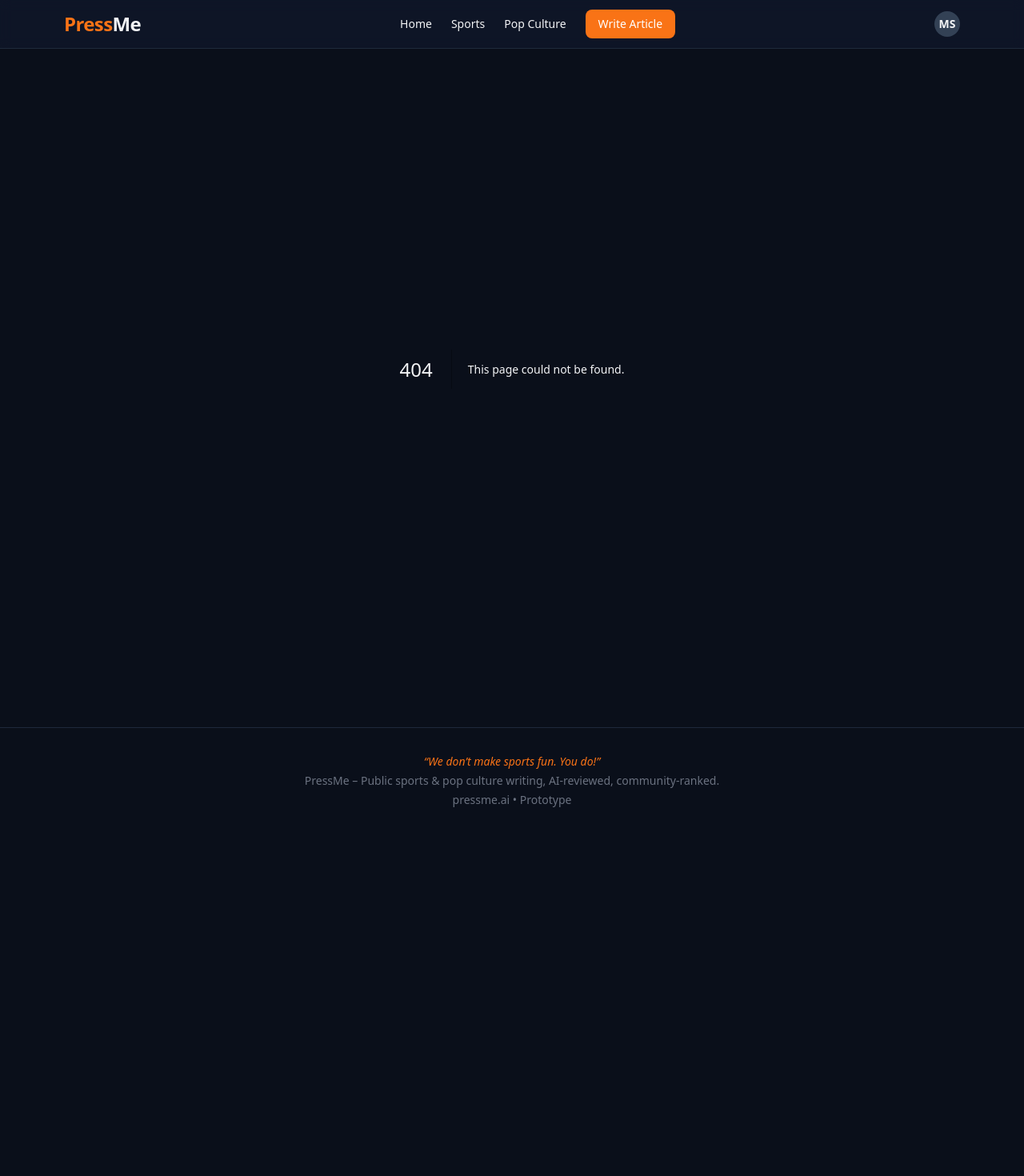
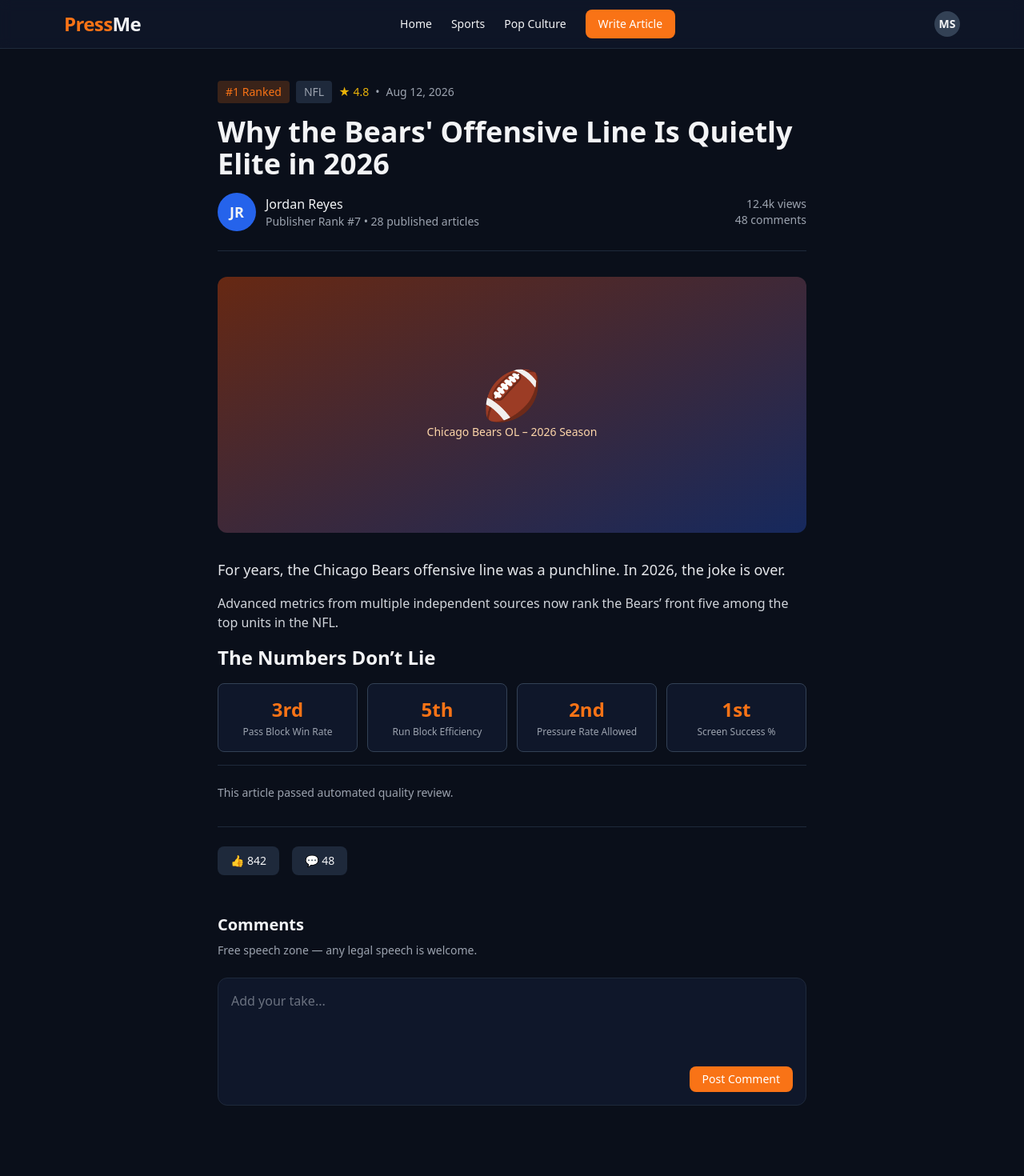
Before and after one commit to sheado44/-4, a Next.js app: page /article/1 in a window 1280 px wide. Before the commit this address had no page. Shown: the top 1470 px of the page at 80% size. Before the commit the page ends 1042 px from the top, so only its background shows below. Built offline with nearby package versions, Linux system fonts and the light colour scheme.

Commit message:
Add ArticlePage component for displaying articles

```diff
--- /dev/null
+++ b/src/app/article/[id]/page.tsx
@@ -0,0 +1,112 @@
+import Link from "next/link";
+
+export default async function ArticlePage({
+  params,
+}: {
+  params: Promise<{ id: string }>;
+}) {
+  const { id } = await params;
+
+  return (
+    <main className="max-w-3xl mx-auto px-4 py-10">
+      <div className="flex flex-wrap items-center gap-2 text-sm text-gray-400 mb-4">
+        <span className="bg-forge-accent/20 text-forge-accent px-2.5 py-1 rounded font-medium">
+          #1 Ranked
+        </span>
+        <span className="bg-forge-800 px-2.5 py-1 rounded">NFL</span>
+        <span className="text-yellow-500">★ 4.8</span>
+        <span>•</span>
+        <span>Aug 12, 2026</span>
+      </div>
+
+      <h1 className="text-3xl md:text-4xl font-bold leading-tight mb-4">
+        Why the Bears&apos; Offensive Line Is Quietly Elite in 2026
+      </h1>
+
+      <div className="flex items-center justify-between mb-8 pb-6 border-b border-forge-800">
+        <Link href="/profile" className="flex items-center gap-3 group">
+          <div className="w-12 h-12 rounded-full bg-blue-600 flex items-center justify-center font-bold text-lg">
+            JR
+          </div>
+          <div>
+            <div className="font-medium group-hover:text-forge-accent transition">
+              Jordan Reyes
+            </div>
+            <div className="text-sm text-gray-400">
+              Publisher Rank #7 • 28 published articles
+            </div>
+          </div>
+        </Link>
+        <div className="text-sm text-gray-400 text-right">
+          <div>12.4k views</div>
+          <div>48 comments</div>
+        </div>
+      </div>
+
+      <div className="w-full h-64 md:h-80 rounded-xl bg-gradient-to-br from-orange-700/50 to-blue-900/60 mb-8 flex items-center justify-center">
+        <div className="text-center">
+          <div className="text-6xl mb-2">🏈</div>
+          <div className="text-sm text-orange-200 font-medium">
+            Chicago Bears OL – 2026 Season
+          </div>
+        </div>
+      </div>
+
+      <div className="prose prose-invert max-w-none space-y-4">
+        <p className="text-lg text-gray-200">
+          For years, the Chicago Bears offensive line was a punchline. In 2026, the joke is over.
+        </p>
+        <p className="text-gray-300">
+          Advanced metrics from multiple independent sources now rank the Bears’ front five among the top units in the NFL.
+        </p>
+
+        <h2 className="text-2xl font-bold mt-8 mb-3">The Numbers Don’t Lie</h2>
+
+        <div className="grid grid-cols-2 md:grid-cols-4 gap-3 my-6">
+          {[
+            { value: "3rd", label: "Pass Block Win Rate" },
+            { value: "5th", label: "Run Block Efficiency" },
+            { value: "2nd", label: "Pressure Rate Allowed" },
+            { value: "1st", label: "Screen Success %" },
+          ].map((stat) => (
+            <div key={stat.label} className="bg-forge-900 border border-forge-700 rounded-lg p-4 text-center">
+              <div className="text-2xl font-bold text-forge-accent">{stat.value}</div>
+              <div className="text-xs text-gray-400 mt-1">{stat.label}</div>
+            </div>
+          ))}
+        </div>
+
+        <p className="text-gray-400 text-sm mt-10 pt-6 border-t border-forge-800">
+          This article passed automated quality review.
+        </p>
+      </div>
+
+      <div className="flex items-center gap-4 mt-8 pt-6 border-t border-forge-800">
+        <button className="flex items-center gap-2 px-4 py-2 bg-forge-800 hover:bg-forge-700 rounded-lg text-sm transition">
+          👍 842
+        </button>
+        <button className="flex items-center gap-2 px-4 py-2 bg-forge-800 hover:bg-forge-700 rounded-lg text-sm transition">
+          💬 48
+        </button>
+      </div>
+
+      <section className="mt-12">
+        <h3 className="text-xl font-bold mb-2">Comments</h3>
+        <p className="text-sm text-gray-400 mb-6">
+          Free speech zone — any legal speech is welcome.
+        </p>
+        <div className="bg-forge-900 border border-forge-800 rounded-xl p-4 mb-6">
+          <textarea
+            placeholder="Add your take..."
+            className="w-full bg-transparent border-0 text-gray-200 placeholder-gray-500 resize-none h-20 outline-none"
+          />
+          <div className="flex justify-end mt-2">
+            <button className="bg-forge-accent hover:bg-forge-accentHover text-white text-sm font-medium px-4 py-1.5 rounded-lg transition">
+              Post Comment
+            </button>
+          </div>
+        </div>
+      </section>
+    </main>
+  );
+}
```
